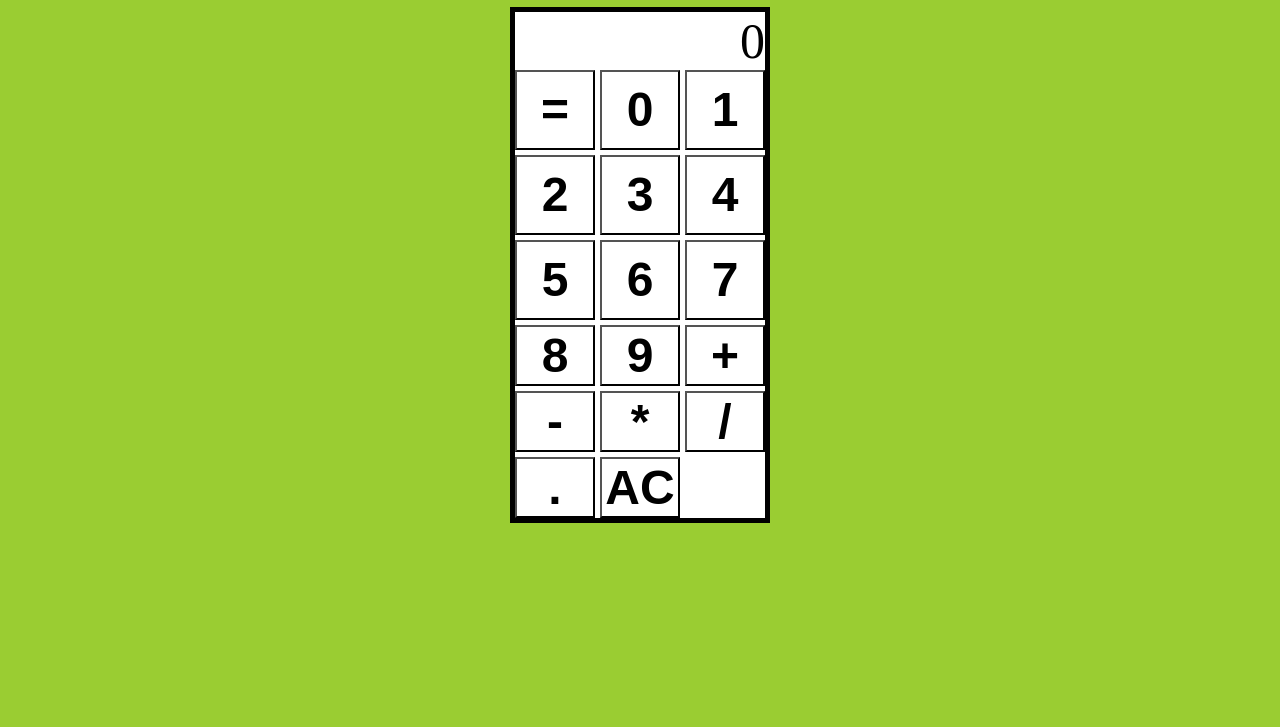
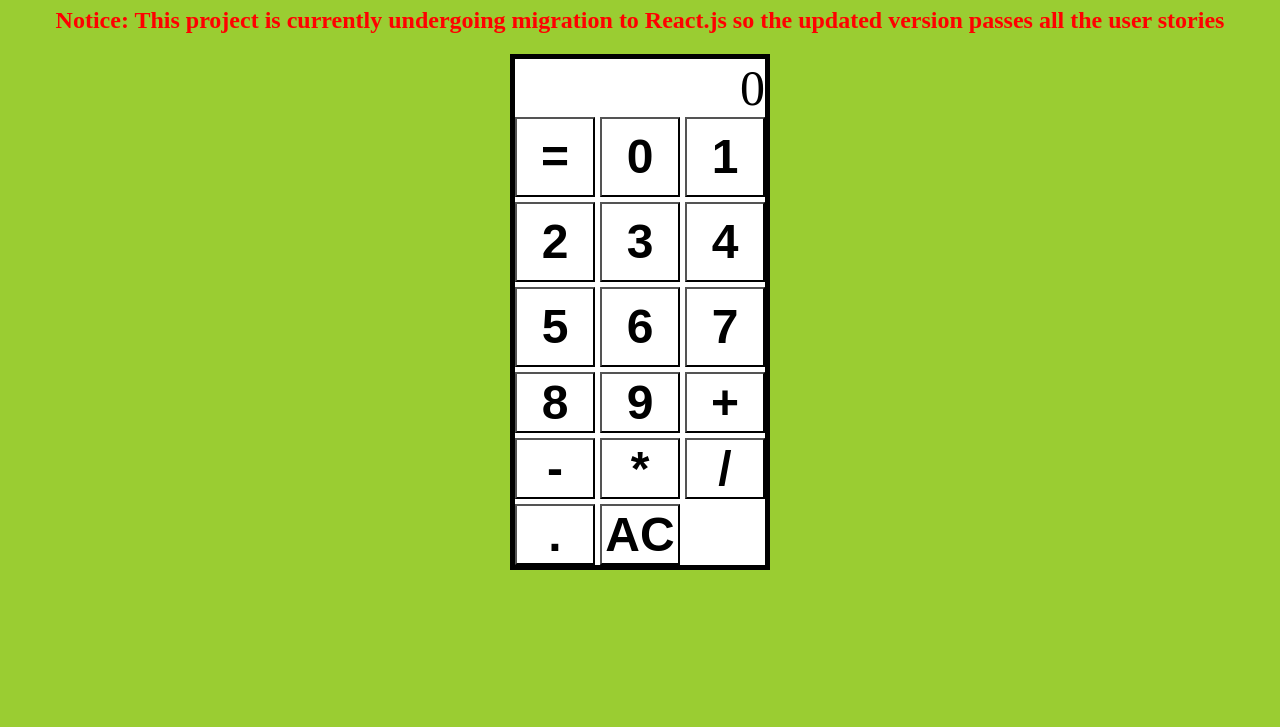
Before and after one commit to rajdeepdev10/javascript_calculator, a plain HTML site: page index.html in a window 1280 px wide. Shown: the part 73-800 px from the top of the page. Drawn offline with Linux system fonts and the light colour scheme.

Commit message:
Added notice

```diff
--- a/index.html
+++ b/index.html
@@ -8,6 +8,8 @@
 </head>
 <body>
     <h1>Javascript Calculator</h1>
+
+<h2 style="color:red";>Notice: This project is currently undergoing migration to React.js so the updated version passes all the user stories</h2>
 
     <div id="container">
 
```
